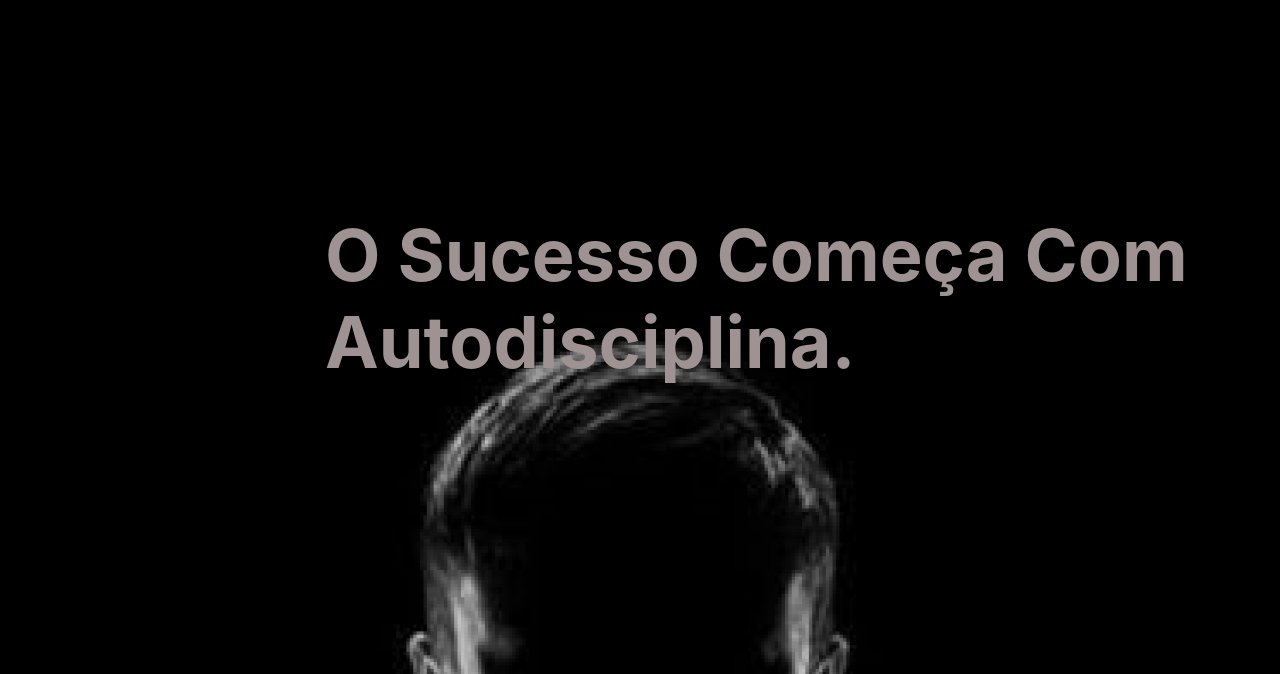
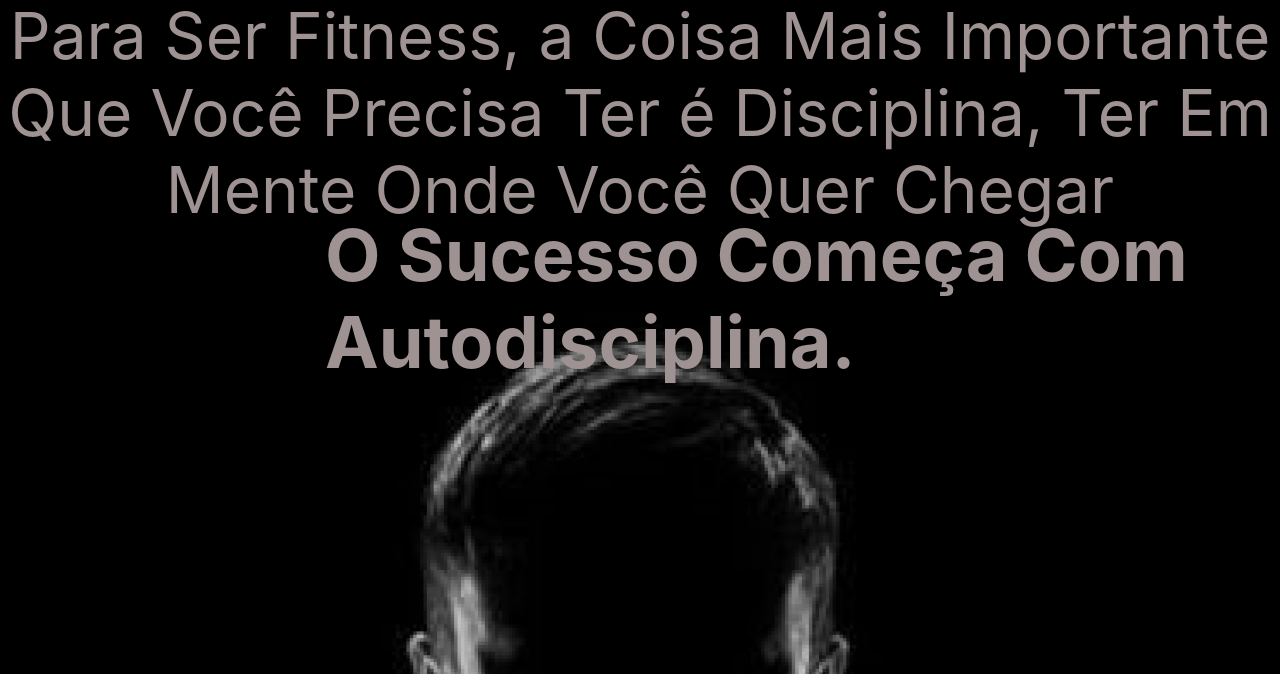
Before and after one commit to WesleyAugusto/blogOverFitness, a plain HTML site: page index.html in a window 1280 px wide. Shown: the part 126-800 px from the top of the page. Drawn offline with Linux system fonts and the light colour scheme.

Commit message:
colocando frases

```diff
--- a/css/style.css
+++ b/css/style.css
@@ -33,6 +33,24 @@ h3{
     font-size: 30px;
 
 }
+.frase3{
+    position: absolute;
+
+    color: #9E9292;
+
+
+
+
+
+font-family: 'Inter';
+font-style: normal;
+font-weight: 400;
+font-size: 64px;
+line-height: 77px;
+text-align: center;
+}
+
+
 .structure{
     display: grid;
     grid-template-areas:
--- a/index.html
+++ b/index.html
@@ -29,21 +29,30 @@
         <section class="headline">
             <div class="imagem-meio">
                 <img src="/images/image-fundo-bg.png" alt="">
+                <h1>O Sucesso Começa Com Autodisciplina.</h1>
+                <div class="seta">
+                    <img src="/images/seta.png"/>
+                </div>
+                    <div class="frase3">
+                        <p>Para Ser Fitness, a Coisa Mais Importante Que Você Precisa Ter é Disciplina, Ter Em Mente Onde Você Quer Chegar</p>
+                    </div>
+                </div>
+
+
+
+
+
 
             </div>
-            <div class="seta">
-                <img src="/images/seta.png"/>
-            </div>
-                <h1>O Sucesso Começa Com Autodisciplina.</h1>
 
 
         </section>
         <section class="description"></section>
             <section class="info">
                 <div class="author">
-                    <p>Para Ser Fitness, a Coisa Mais Importante Que Você Precisa Ter é Disciplina, Ter Em Mente Onde Você Quer Chegar. </p>
+                     </p>
                     <img src="/images/page2.png">
-                    <p>A Disciplina é a Parte Mais Importante Do Sucesso.</p>
+
                     <p class="reticence">...</p>
                 </div>
 
```
